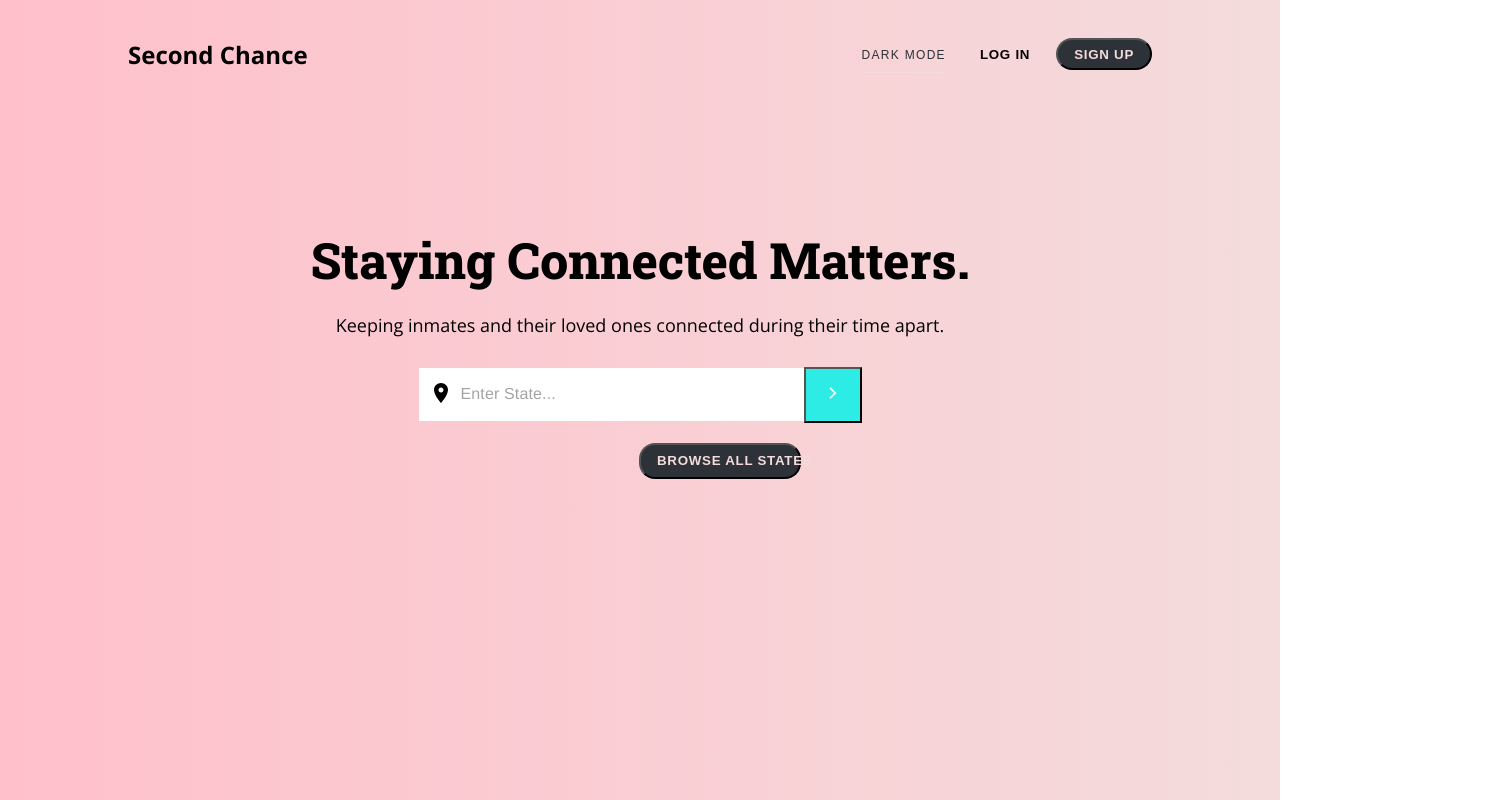
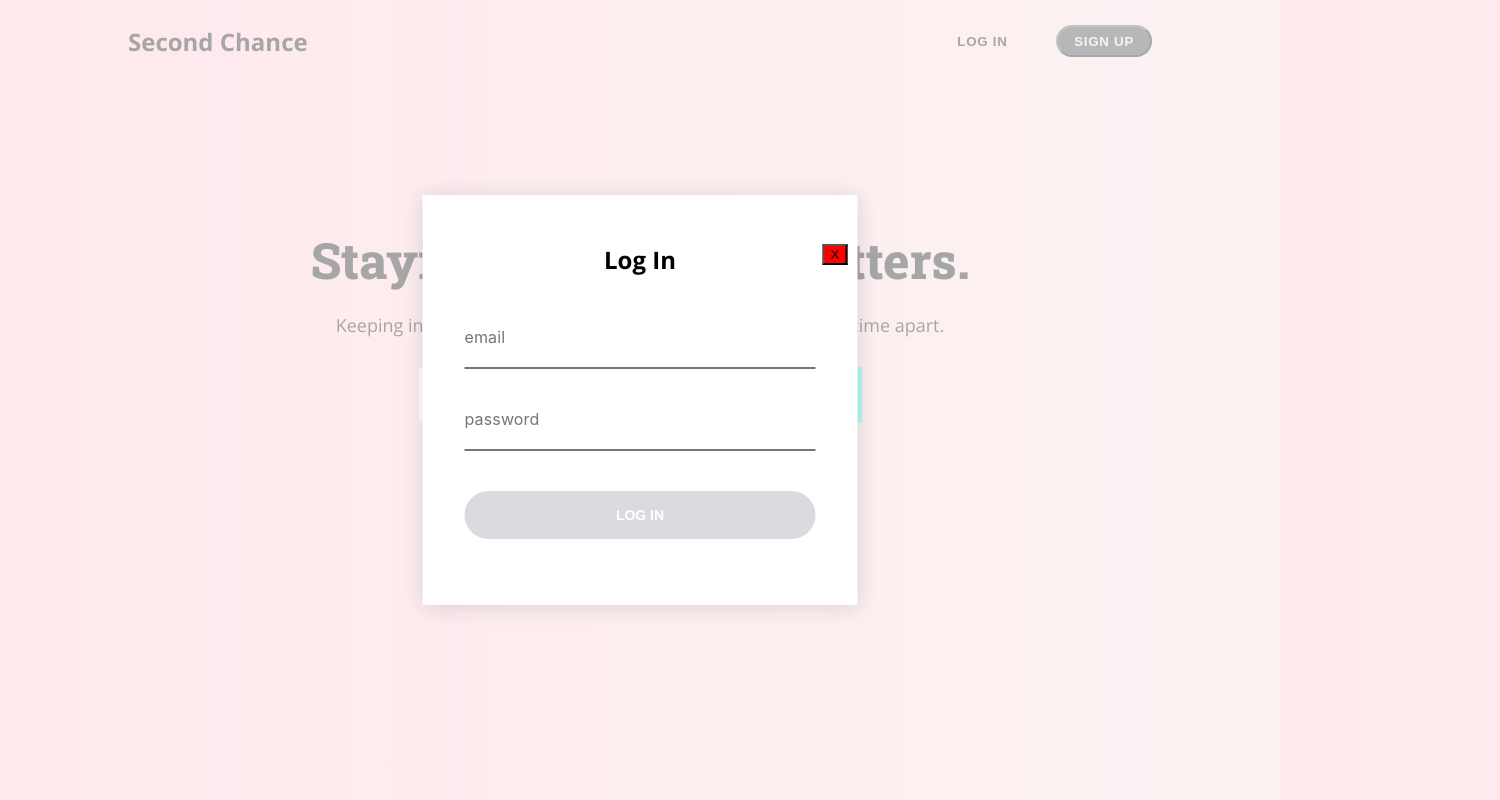
Before and after one commit to ZacharyCWilliams/secondchance, a React (Create React App) app in the folder client/: page /login in a window 1280 px wide. Both pictures are taken after a click on the button "LOG IN". Shown: the whole page, 1500 px wide, since content can reach past the window. Built offline with nearby package versions, Linux system fonts and the light colour scheme; a web font is replaced by a local one.

Commit message:
update modal, enterapp page

```diff
--- a/client/src/components/EnterSite/EnterApp.jsx
+++ b/client/src/components/EnterSite/EnterApp.jsx
@@ -5,6 +5,7 @@ import ArrowForwardIosIcon from "@material-ui/icons/ArrowForwardIos";
 import Modal from "../../components/Modal";
 import "../../styles/EnterSite/mode.css";
 import { withRouter } from "react-router-dom";
+import NavBar from "../../containers/NavBar";
 
 class EnterApp extends Component {
     constructor(props) {
@@ -20,60 +21,70 @@ class EnterApp extends Component {
         token && this.props.history && this.props.history.push("/home");
     }
 
-    handleLogIn = () => {
-        console.log("log in handled");
+    //closes modals
+    handleExitClick = e => {
+        if (e.target.name === "Sign Up") {
+            const { showSignUp } = this.state;
+            this.setState({ showSignUp: !showSignUp });
+        }
+
+        if (e.target.name === "Log In") {
+            const { showLogIn } = this.state;
+            this.setState({ showLogIn: !showLogIn });
+        }
     };
 
-    handleExitClick = () => {
+    //displays modals
+    handleLogIn = () => {
+        const { showLogIn } = this.state;
+        this.setState({ showLogIn: !showLogIn });
+    };
+
+    handleSignUp = () => {
         const { showSignUp } = this.state;
         this.setState({ showSignUp: !showSignUp });
     };
 
-    handleSignUp = () => {
-        console.log("sign up");
-        const { showSignUp } = this.state;
-        this.setState({ showSignUp: !showSignUp });
-        console.log(this.state);
-    };
-
     render() {
-        const { showSignUp } = this.state;
+        const { showSignUp, showLogIn } = this.state;
         return (
             <div>
                 <div className="enter-app-nav-container">
                     <section className="enter-app-nav-bar">
-                        <h2 className="enter-app-h2">Second Chance</h2>
-
-                        <div className="enter-app-button-container">
-                            <button className="enter-app-button enter-app-mode">
-                                Dark Mode
-                            </button>
-                            <button className="enter-app-button enter-app-login">
-                                LOG IN
-                            </button>
-                            <button
-                                onClick={this.handleSignUp}
-                                className="enter-app-button enter-app-signup"
-                            >
-                                SIGN UP
-                            </button>
-                        </div>
+                        <NavBar
+                            title={"Second Chance"}
+                            links={["", ""]}
+                            buttons={["Log In", "Sign Up"]}
+                            buttonStyles={["light", "dark"]}
+                            buttonActions={[
+                                this.handleLogIn,
+                                this.handleSignUp
+                            ]}
+                        />
                     </section>
                 </div>
                 <section className="home-text-section">
                     {showSignUp ? (
-                        <Modal onClick={this.handleExitClick} />
+                        <Modal
+                            title="Sign Up"
+                            fields={["username", "email", "password"]}
+                            onClick={this.handleExitClick}
+                        />
                     ) : (
-                        <></>
+                        showLogIn && (
+                            <Modal
+                                title="Log In"
+                                fields={["email", "password"]}
+                                onClick={this.handleExitClick}
+                            />
+                        )
                     )}
                     <h1 className="home-h1">Staying Connected Matters.</h1>
                     <p className="home-p">
                         Keeping inmates and their loved ones connected during
                         their time apart.
                     </p>
-                    {/* Second Chance is a platform aimed at improving our
-                  justice system. We're driving down the recidivism rate
-                  by  */}
+
                     <form className="home-form">
                         <div className="search-container">
                             <div className="location-icon">
@@ -88,13 +99,19 @@ class EnterApp extends Component {
                                 />
                             </div>
                             <div>
-                                <button className="home-submit-button">
+                                <div
+                                    onClick={this.handleSignUp}
+                                    className="home-submit-button"
+                                >
                                     <ArrowForwardIosIcon
-                                        style={{ fontSize: "14px" }}
+                                        style={{
+                                            fontSize: "14px",
+                                            paddingTop: "20px"
+                                        }}
                                     >
                                         ArrowForwardIosIcon
                                     </ArrowForwardIosIcon>
-                                </button>
+                                </div>
                             </div>
                         </div>
                     </form>
--- a/client/src/components/Modal.jsx
+++ b/client/src/components/Modal.jsx
@@ -62,6 +62,32 @@ const Modal = props => {
         }
     };
 
+    const createInput = (stateField, fields) =>
+        [fields].map(field => (
+            <input
+                type="text"
+                name={field}
+                field={field}
+                value={stateField}
+                className="modal-form-input"
+                placeholder={field}
+                onChange={handleChange}
+            />
+        ));
+
+    const renderInputs = () => {
+        return (
+            <>
+                {props.fields.includes("username") &&
+                    createInput(username, ["username"])}
+                {props.fields.includes("email") &&
+                    createInput(email, ["email"])}
+                {props.fields.includes("password") &&
+                    createInput(password, ["password"])}
+            </>
+        );
+    };
+
     return (
         <div>
             <ModalOverlay />
@@ -69,16 +95,15 @@ const Modal = props => {
                 <div className="modal-header-section">
                     <div className="modal-exit-button">
                         <button
+                            name={props.title}
                             style={{ background: "red" }}
                             onClick={props.onClick}
                         >
                             X
                         </button>
                     </div>
-                    <h1 className="modal-title">Sign Up</h1>
+                    <h1 className="modal-title">{props.title}</h1>
                 </div>
-
-                {/* SIGN UP FORM MODAL*/}
                 <div className="modal-form-container">
                     <form className="modal-form" onSubmit={onSubmit}>
                         {userRegisterStatus ? (
@@ -88,33 +113,9 @@ const Modal = props => {
                         ) : (
                             <> </>
                         )}
-                        <input
-                            type="text"
-                            name="username"
-                            username="username"
-                            value={username}
-                            className="modal-form-input"
-                            placeholder="username"
-                            onChange={handleChange}
-                        />
-                        <input
-                            type="text"
-                            name="email"
-                            email="email"
-                            className="modal-form-input"
-                            placeholder="email address"
-                            onChange={handleChange}
-                        />
-                        <input
-                            type="text"
-                            name="password"
-                            password="password"
-                            className="modal-form-input"
-                            placeholder="password"
-                            onChange={handleChange}
-                        />
+                        <>{renderInputs()}</>
                         <button className="signup-button" type="submit">
-                            SIGN UP
+                            {props.title.toUpperCase()}
                         </button>
                     </form>
                 </div>
--- a/client/src/styles/EnterSite/mode.css
+++ b/client/src/styles/EnterSite/mode.css
@@ -1,11 +1,11 @@
 .dark-mode {
     background-color: rgb(21, 32, 43);
-  color: #F4DCDC;
+    color: #f4dcdc;
     transition: background-color 0.5s ease;
 }
 
 .light-mode {
-  background-color: #F4DCDC;
+    background-color: #f4dcdc;
     color: rgb(21, 32, 43);
     transition: background-color 0.5s ease;
 }
@@ -19,8 +19,8 @@
 
 .toggle-button {
     letter-spacing: 0.72px;
-  color: #F4DCDC;
-  background-color: #2D3138;
+    color: #f4dcdc;
+    background-color: #2d3138;
     margin-right: 0;
     height: 32px;
     padding-left: 16px;
@@ -30,7 +30,7 @@
     white-space: nowrap;
     text-transform: uppercase;
     font-weight: 600;
-  margin-top: 28px
+    margin-top: 28px;
 }
 
 .enter-site-holder {
@@ -50,7 +50,7 @@
 
 .button-light-m {
     letter-spacing: 0.72px;
-  color: #F4DCDC;
+    color: #f4dcdc;
     background-color: rgb(21, 32, 43);
     margin-right: 0;
     height: 32px;
@@ -70,7 +70,7 @@
 .button-dark-m {
     letter-spacing: 0.72px;
     color: rgb(21, 32, 43);
-  background-color: #F4DCDC;
+    background-color: #f4dcdc;
     margin-right: 0;
     height: 32px;
     padding-left: 16px;
@@ -125,22 +125,27 @@
 }
 
 .enter-app-nav-bar {
-  display: flex;
+    /* display: flex;
     justify-content: space-between;
+    width: 1024px; */
     width: 1024px;
+    height: 100%;
 }
 
 .enter-app-nav-container {
+    /* display: flex;
+    justify-content: center;
+    margin-top: 28px;
+    padding: 10px; */
     display: flex;
     justify-content: center;
-  margin-top: 28px;
-  padding: 10px;
+    height: 100%;
 }
 
 .enter-app-signup {
     letter-spacing: 0.72px;
-  color: #F4DCDC;
-  background-color: #2D3138;
+    color: #f4dcdc;
+    background-color: #2d3138;
     margin-right: 0;
     height: 32px;
     padding-left: 16px;
@@ -157,7 +162,7 @@
     font-weight: 600;
     text-transform: uppercase;
     line-height: normal;
-  border: 1px solid rgba(45,49,56,0.15);
+    border: 1px solid rgba(45, 49, 56, 0.15);
     color: black;
     background-color: transparent;
     padding-left: 16px;
@@ -170,7 +175,7 @@
 }
 
 .enter-app-login:hover {
-  background-color: rgba(45,49,56,0.03);
+    background-color: rgba(45, 49, 56, 0.03);
 }
 
 .enter-app-mode {
@@ -186,7 +191,7 @@
     cursor: pointer;
     border: none;
     padding-bottom: 10px;
-  border-bottom: 1px solid #F4DCDC;
+    border-bottom: 1px solid #f4dcdc;
     padding-left: 0px;
     padding-right: 0px;
 }
```
Lines whose indentation alone changed are shown as unchanged.
